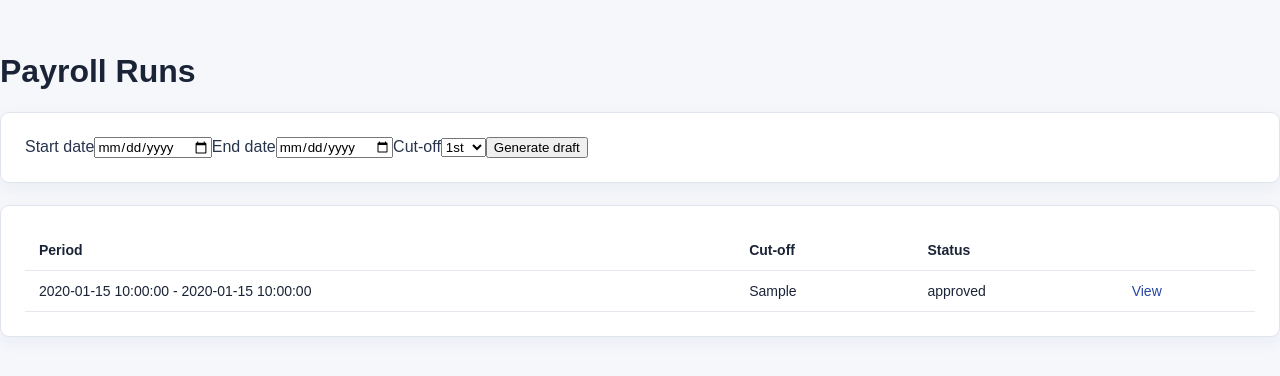
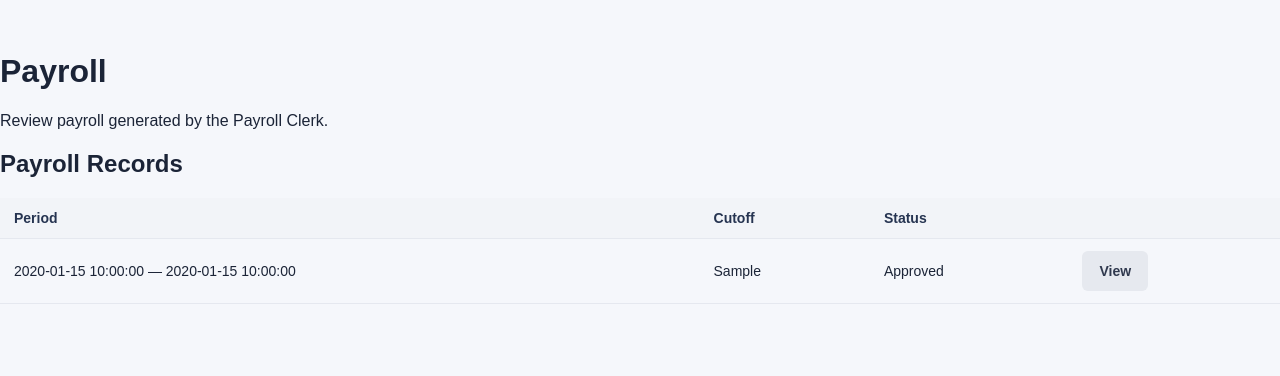
Before and after one commit to Sh1aaaa/payroll-vercel-supabase-rag, a Flask app: template templates/payroll.html in a window 1280 px wide. Shown: the top 376 px of the page. Run offline with Flask 3, Linux system fonts and the light colour scheme; the template is opened without the code that fills it: most values are stand-ins (such as "Sample title", 1, 10 or a date in 2020).

Commit message:
Revamp payroll.html with role-based content and styling
Updated the payroll template to enhance user experience and role-specific content.

```diff
--- a/templates/payroll.html
+++ b/templates/payroll.html
@@ -1 +1,62 @@
-{% extends 'base.html' %}{% block content %}<h1>Payroll Runs</h1><div class="card"><form method="post" class="gridform"><label>Start date<input type="date" name="start_date" required></label><label>End date<input type="date" name="end_date" required></label><label>Cut-off<select name="cutoff_no"><option value="1">1st</option><option value="2">2nd</option></select></label><button>Generate draft</button></form></div><div class="card"><table><tr><th>Period</th><th>Cut-off</th><th>Status</th><th></th></tr>{% for r in runs %}<tr><td>{{r.start_date}} - {{r.end_date}}</td><td>{{r.cutoff_no}}</td><td>{{r.status}}</td><td><a href="{{url_for('payroll_run',run_id=r.id)}}">View</a></td></tr>{% endfor %}</table></div>{% endblock %}
+{% extends 'base.html' %}
+{% block title %}Payroll - BulSU Payroll{% endblock %}
+{% block content %}
+<div class="role-dashboard">
+    <div class="dashboard-heading">
+        <h1>Payroll</h1>
+        {% if profile.role == 'hr' %}
+        <p>Generate payroll using the DTR committed by the Super Admin.</p>
+        {% else %}
+        <p>Review payroll generated by the Payroll Clerk.</p>
+        {% endif %}
+    </div>
+
+    {% if profile.role == 'hr' %}
+    <section class="panel">
+        <h2>Generate Payroll</h2>
+        <form method="POST" class="form-grid">
+            <div><label class="field-label">Start date</label><input type="date" name="start_date" required></div>
+            <div><label class="field-label">End date</label><input type="date" name="end_date" required></div>
+            <div>
+                <label class="field-label">Cutoff</label>
+                <select name="cutoff_no" required>
+                    <option value="">Select cutoff</option>
+                    <option value="1">First cutoff</option>
+                    <option value="2">Second cutoff</option>
+                </select>
+            </div>
+            <div class="form-action"><button class="btn btn-primary" type="submit">Generate Payroll</button></div>
+        </form>
+    </section>
+    {% endif %}
+
+    <section class="panel">
+        <h2>Payroll Records</h2>
+        {% if runs %}
+        <div class="table-wrap">
+            <table class="data-table">
+                <thead><tr><th>Period</th><th>Cutoff</th><th>Status</th><th></th></tr></thead>
+                <tbody>
+                {% for run in runs %}
+                <tr>
+                    <td>{{ run.start_date }} — {{ run.end_date }}</td>
+                    <td>{{ run.cutoff_no }}</td>
+                    <td>
+                        {% if run.status == 'approved' %}
+                        <span class="status status-approved">Approved</span>
+                        {% else %}
+                        <span class="status status-waiting">Pending Approval</span>
+                        {% endif %}
+                    </td>
+                    <td><a class="btn btn-secondary" href="{{ url_for('payroll_detail', run_id=run.id) }}">View</a></td>
+                </tr>
+                {% endfor %}
+                </tbody>
+            </table>
+        </div>
+        {% else %}
+        <div class="empty-state">No payroll records yet.</div>
+        {% endif %}
+    </section>
+</div>
+{% endblock %}
```
